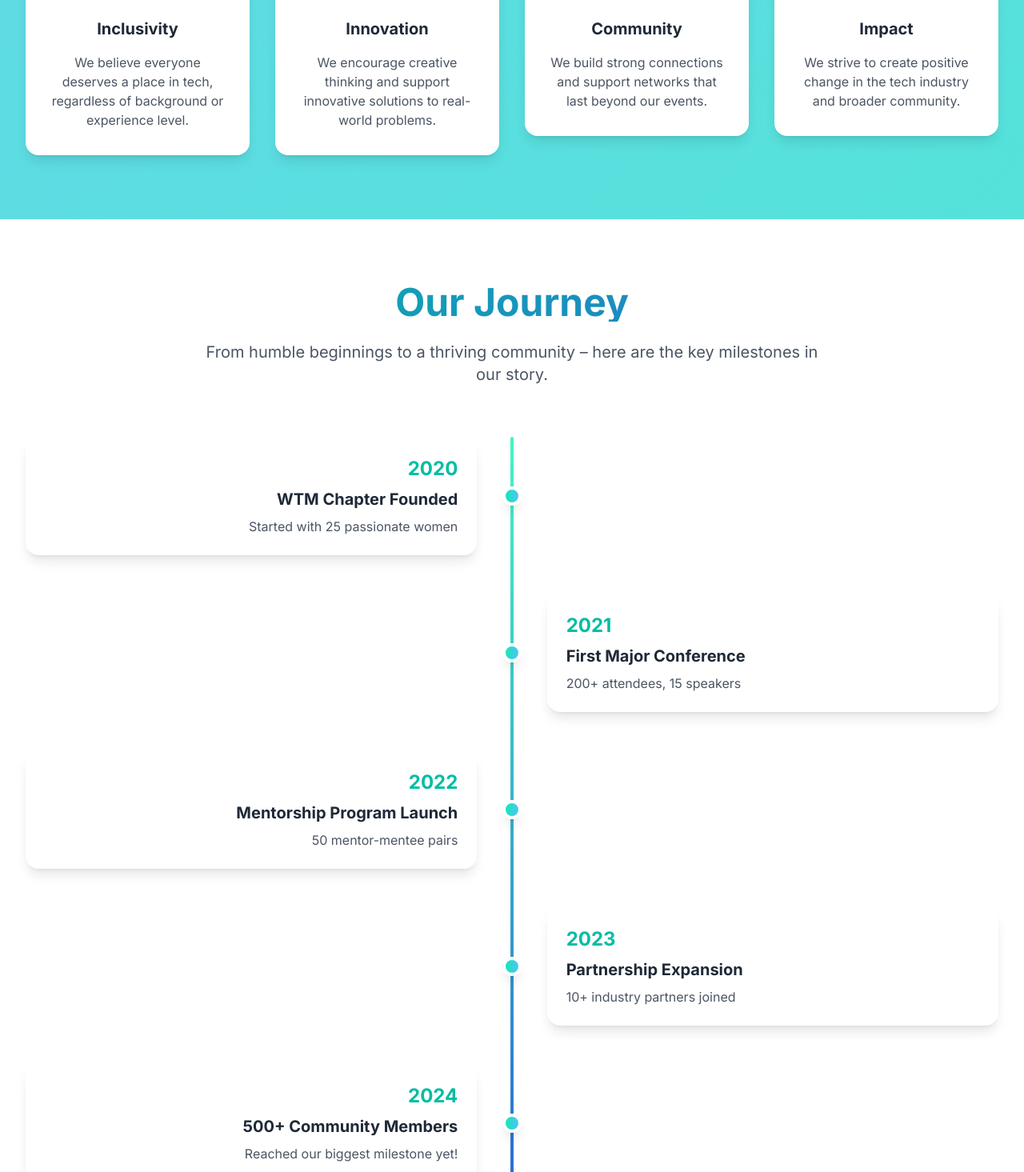
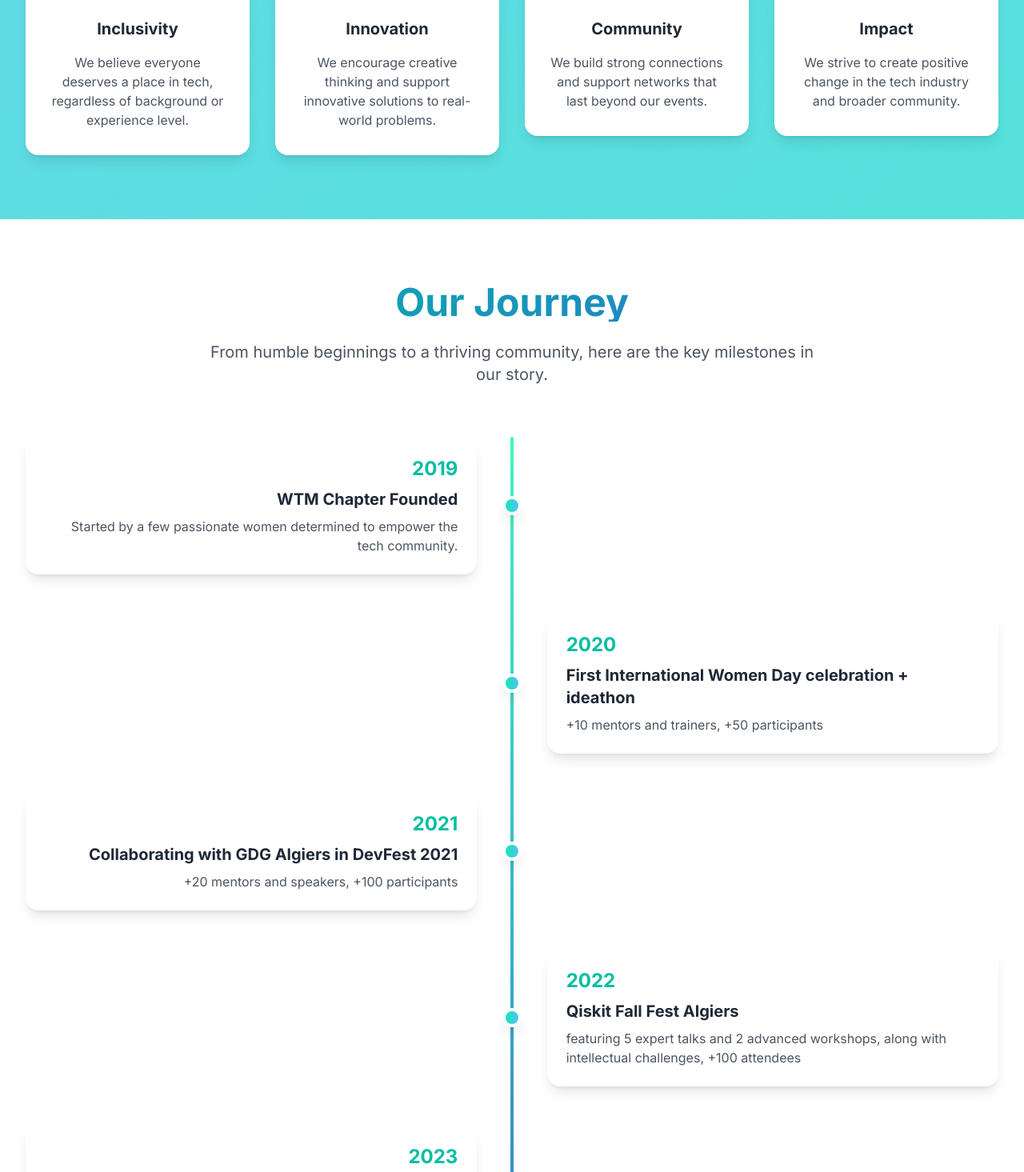
Before and after one commit to WTMAlgiers16/WTM-Website-Season-2025-2026-Official, a Next.js app: page /about in a window 1280 px wide. Shown: the part 1332-2797 px from the top of the page at 80% size. Built offline with nearby package versions, Linux system fonts and the light colour scheme.

Commit message:
finishing about page

```diff
--- a/app/about/page.tsx
+++ b/app/about/page.tsx
@@ -25,11 +25,12 @@ const values = [
 ]
 
 const milestones = [
-  { year: "2020", event: "WTM Chapter Founded", description: "Started with 25 passionate women" },
-  { year: "2021", event: "First Major Conference", description: "200+ attendees, 15 speakers" },
-  { year: "2022", event: "Mentorship Program Launch", description: "50 mentor-mentee pairs" },
-  { year: "2023", event: "Partnership Expansion", description: "10+ industry partners joined" },
-  { year: "2024", event: "500+ Community Members", description: "Reached our biggest milestone yet!" },
+  { year: "2019", event: "WTM Chapter Founded", description: "Started by a few passionate women determined to empower the tech community." },
+  { year: "2020", event: "First International Women Day celebration + ideathon", description: "+10 mentors and trainers, +50 participants" },
+  { year: "2021", event: "Collaborating with GDG Algiers in DevFest 2021", description: "+20 mentors and speakers, +100 participants" },
+  { year: "2022", event: "Qiskit Fall Fest Algiers", description: "featuring 5 expert talks and 2 advanced workshops, along with intellectual challenges, +100 attendees" },
+  { year: "2023", event: "She shares", description: "+100 attendees" },
+  { year: "2024", event: "Reaching +200 members", description: "Proudly crossing the 200-member milestone, marking a new chapter in our community's growth." },
 ]
 
 export default function AboutPage() {
@@ -126,7 +127,7 @@ export default function AboutPage() {
             <div className="text-center mb-16">
               <h2 className="text-4xl md:text-5xl font-bold gradient-text mb-6">Our Journey</h2>
               <p className="text-xl text-gray-600 max-w-3xl mx-auto">
-                From humble beginnings to a thriving community – here are the key milestones in our story.
+                From humble beginnings to a thriving community, here are the key milestones in our story.
               </p>
             </div>
           </AnimatedElement>
--- a/data/events-data.tsx
+++ b/data/events-data.tsx
@@ -924,8 +924,8 @@ export const eventsData = {
       date: "2021-11-18",
       time: "Whole day (for 3 days)",
       location: "Fully Online",
-      // attendees: 38,
-      // maxAttendees: 50,
+      attendees: 50,
+      maxAttendees: 50,
       mission: "To inspire and empower aspiring coders, especially women, by providing an engaging competitive programming environment that enhances skills, fosters creativity, and celebrates diversity in technology.",
       description: "WTM Algiers and GDG celebrate Ada Lovelace Day with a competitive programming event featuring workshops, talks, and a hackathon to inspire and empower the tech community.",
       fullDescription: `
```
